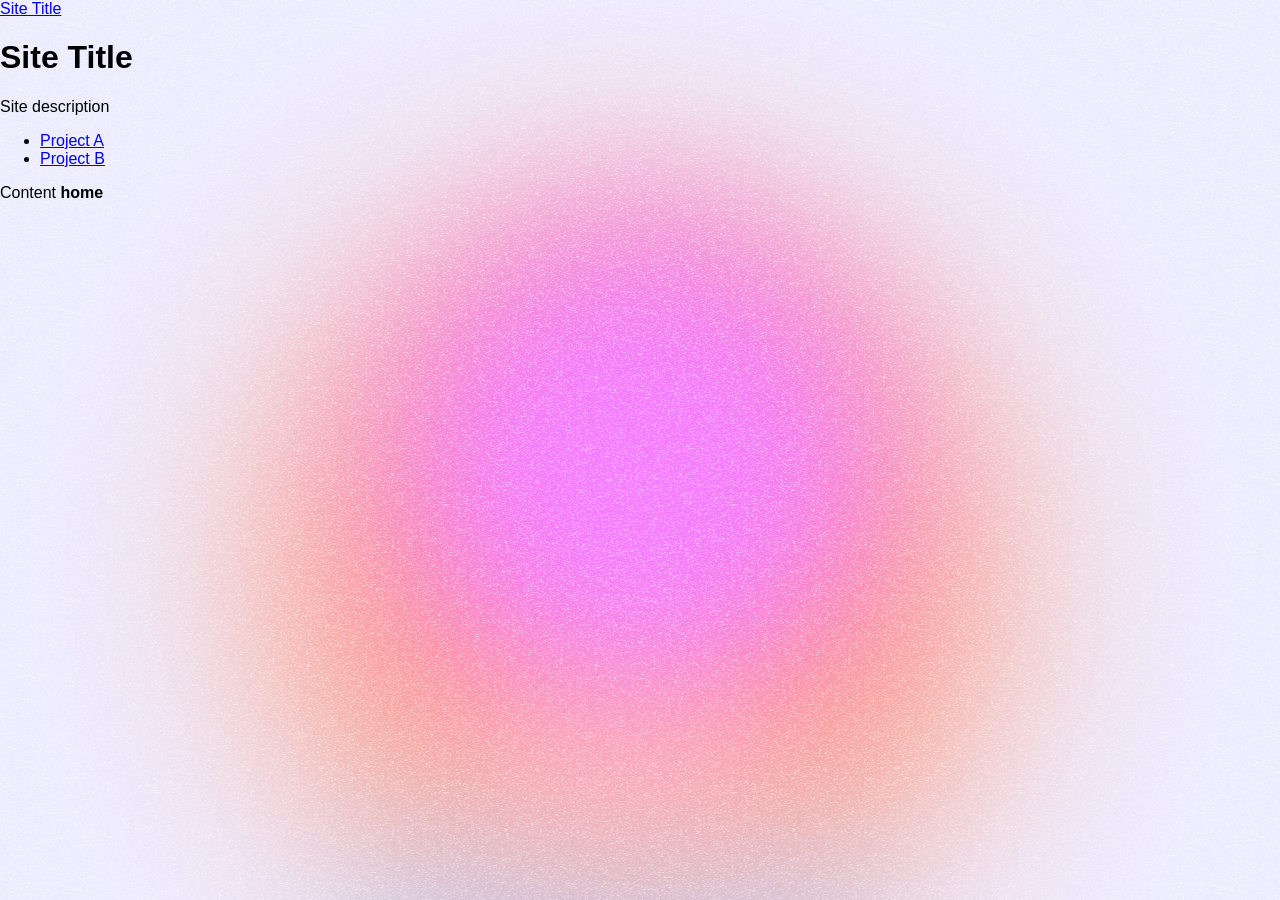
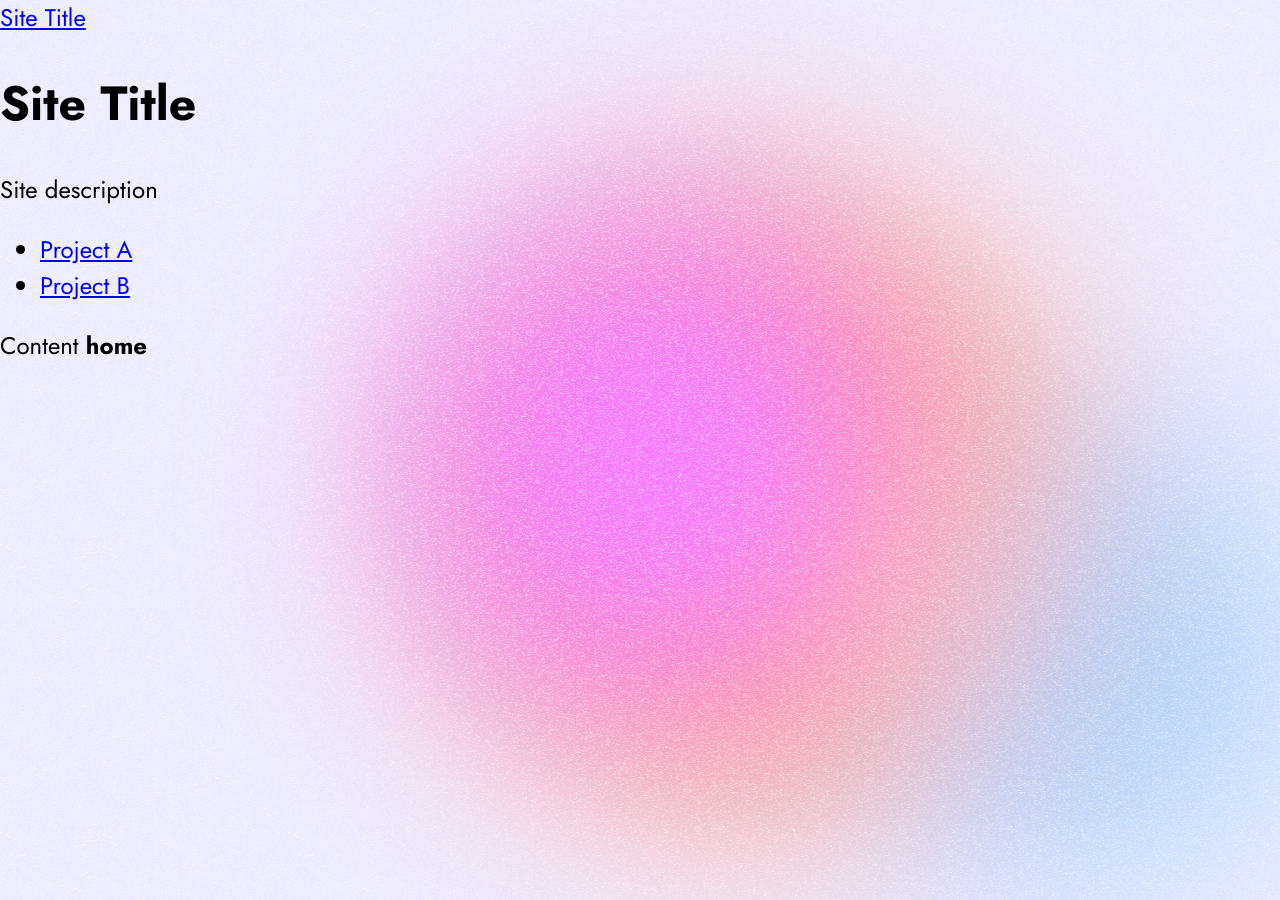
Before and after one commit to mariananascimento/portfolio-2025, a Jekyll site: the page built from index.md, in a window 1280 px wide. Built offline with Jekyll 4.4.1, drawn with Linux system fonts in a browser that asks for light colours.

Commit message:
Add hover and text labels to blurred circles, as well as custom font

```diff
--- a/_includes/background.html
+++ b/_includes/background.html
@@ -1,7 +1,7 @@
 <div class="background">
   <div class="circles">
-    <div class="circle research" data-effect="fade"></div>
-    <div class="circle design" data-effect="fade"></div>
-    <div class="circle data" data-effect="fade"></div>
+    <div class="circle research" data-label="discovery" ></div>
+    <div class="circle design" data-label="design" ></div>
+    <div class="circle data" data-label="data" ></div>
   </div>
 </div>
--- a/assets/css/imports/background.css
+++ b/assets/css/imports/background.css
@@ -12,6 +12,7 @@
   content: "";
   display: block;
   inset: 0;
+  pointer-events: none;
   position: fixed;
   z-index: 2;
 }
@@ -22,7 +23,9 @@
   animation-duration: 25s;
   animation-iteration-count: infinite;
   animation-name: rotate;
+  animation-timing-function: ease-in-out;
   backface-visibility: hidden;
+  border-radius: 50%;
   display: flex;
   inset: 0;
   justify-content: center;
@@ -34,31 +37,84 @@
   animation-iteration-count: infinite;
   aspect-ratio: 1;
   backface-visibility: hidden;
-  background-position: center center;
-  background-repeat: no-repeat;
-  background-size: 100%;
-  border-radius: 50%;
-  filter: blur(calc(var(--radius) * 0.333));
   margin: calc(var(--radius) * -0.5);
   mix-blend-mode: soft-light;
   opacity: 1;
   position: relative;
-  transition: opacity 1s;
   width: calc(var(--radius) * 2);
+  z-index: 1;
+}
+
+.circle:hover {
+  /* z-index: 2; */
+}
+
+.circle::before {
+  border-radius: 50%;
+  content: "";
+  display: block;
+  filter: blur(calc(var(--radius) * 0.4));
+  inset: 0;
+  position: absolute;
+  transition: filter .8s;
+}
+
+.circle:hover::before {
+  filter: blur(calc(var(--radius) * 0.1));
+}
+
+.circle::after {
+  align-items: center;
+  animation-direction: alternate-reverse;
+  animation-duration: 25s;
+  animation-iteration-count: infinite;
+  animation-name: rotate;
+  animation-timing-function: ease-in-out;
+  content: attr(data-label);
+  display: flex;
+  font-size: calc(var(--radius) * 0.2);
+  inset: 0;
+  justify-content: center;
+  letter-spacing: .25em;
+  mix-blend-mode: multiply;
+  opacity: 0;
+  pointer-events: none;
+  position: absolute;
+  text-transform: uppercase;
+  transition: opacity .4s;
+  z-index: 3;
+}
+
+.circle:hover::after {
+  /* opacity: 1; */
 }
 
 .circle.design {
   animation-direction: alternate;
   animation-duration: 6s;
   animation-name: float;
-  background: var(--color-design);
+
+  &::before {
+    background: var(--color-design);
+  }
+
+  &::after {
+    color: var(--color-design);
+  }
 }
 
 .circle.research {
   animation-direction: alternate-reverse;
   animation-duration: 8s;
   animation-name: float;
-  background: var(--color-research);
+
+  &::before {
+    background: var(--color-research);
+  }
+
+  &::after {
+    color: var(--color-research);
+  }
 }
 
 .circle.data {
@@ -66,7 +122,14 @@
   animation-direction: alternate-reverse;
   animation-duration: 12s;
   animation-name: float;
-  background: var(--color-data);
+
+  &::before {
+    background: var(--color-data);
+  }
+
+  &::after {
+    color: var(--color-data);
+  }
 }
 
 .foreground {
@@ -80,7 +143,7 @@
     translate: calc(var(--radius) * 0);
   }
   20% {
-    scale: 1.25;
+    scale: 1.125;
     translate: calc(var(--radius) * 0.5);
   }
   40% {
@@ -88,11 +151,11 @@
     translate: calc(var(--radius) * 1);
   }
   60% {
-    scale: 1.25;
+    scale: 1.125;
     translate: calc(var(--radius) * 1.5);
   }
   80% {
-    scale: 1.5;
+    scale: 1.25;
     translate: calc(var(--radius) * 0.5);
   }
   100% {
--- a/assets/css/imports/general.css
+++ b/assets/css/imports/general.css
@@ -1,5 +1,16 @@
+@import url('https://fonts.googleapis.com/css2?family=Jost:ital,wght@0,100..900;1,100..900&display=swap');
+
+html {
+  background: var(--color-background);
+}
+
 body {
   background: var(--color-background);
-  font-family: sans-serif;
+  font-family: "Jost", sans-serif;
+  font-optical-sizing: auto;
+  font-style: normal;
+  font-weight: 400;
   overflow-x: hidden;
+  font-size: 24px;
+  line-height: 1.5;
 }
```
